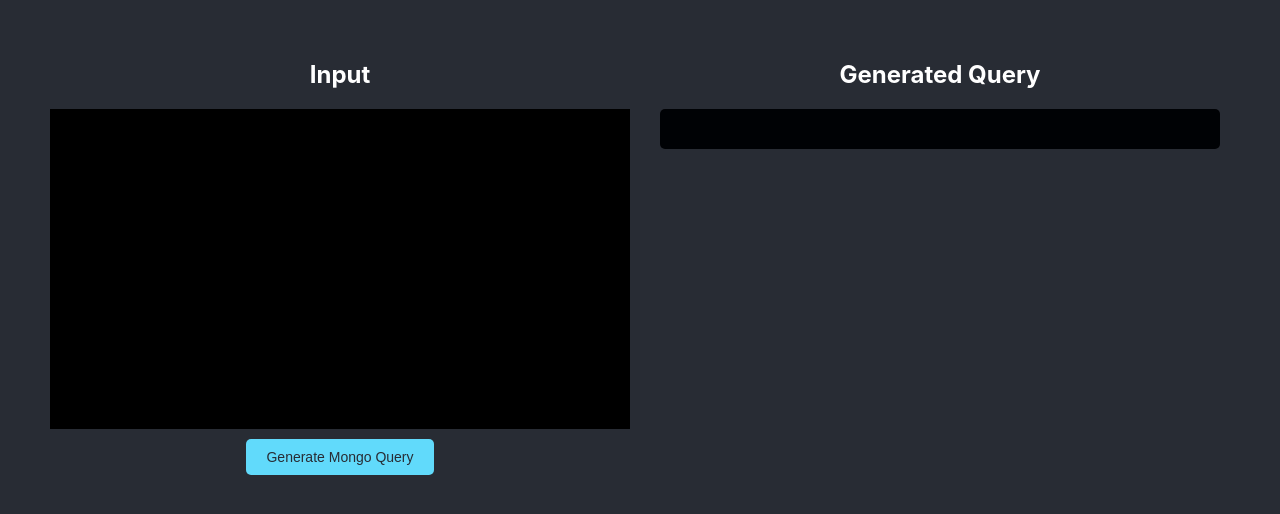
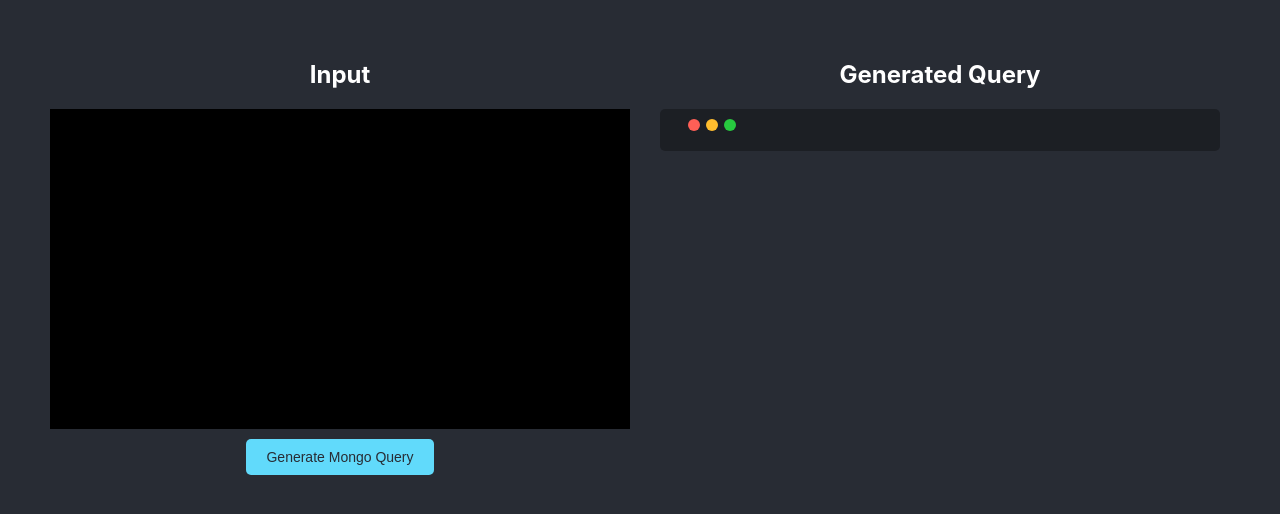
Before and after one commit to ektedar/query-generator, a React (Create React App) app in the folder mongo-query-gen/: page / in a window 1280 px wide. Shown: the top 514 px of the page. Built offline with nearby package versions, Linux system fonts and the light colour scheme.

Commit message:
wip: updated the right model too look like a mac window

```diff
--- a/mongo-query-gen/package.json
+++ b/mongo-query-gen/package.json
@@ -6,6 +6,8 @@
     "@testing-library/jest-dom": "^5.16.5",
     "@testing-library/react": "^13.4.0",
     "@testing-library/user-event": "^13.5.0",
+    "prism-react-renderer": "^2.0.3",
+    "prismjs": "^1.29.0",
     "react": "^18.2.0",
     "react-dom": "^18.2.0",
     "react-scripts": "5.0.1",
--- a/mongo-query-gen/src/App.css
+++ b/mongo-query-gen/src/App.css
@@ -16,7 +16,7 @@ body {
 .container {
   display: flex;
   justify-content: space-evenly;
-  align-items: flex-start;
+  align-items: stretch; /* Updated to stretch the panels */
   max-width: 1200px;
   margin: 0 auto;
   padding: 20px;
@@ -88,10 +88,37 @@ button:hover {
   position: relative;
 }
 
+.title-bar {
+  display: flex;
+  align-items: center;
+  justify-content: flex-start;
+  padding-left: 8px;
+}
+
+.title-bar span {
+  display: inline-block;
+  width: 12px;
+  height: 12px;
+  margin-right: 6px;
+  border-radius: 50%;
+}
+
+.title-bar .close {
+  background-color: #ff5f56;
+}
+
+.title-bar .minimize {
+  background-color: #ffbd2e;
+}
+
+.title-bar .fullscreen {
+  background-color: #27c93f;
+}
+
 .right-panel pre {
-  background-color: #000205;
+  background-color: rgba(0, 0, 0, 0.3);
   color: #61dafb;
-  padding: 20px;
+  padding: 10px 20px 20px;
   border-radius: 5px;
   white-space: pre-wrap;
   overflow-x: auto;
@@ -99,4 +126,5 @@ button:hover {
   font-size: 19px;
   line-height: 1.5;
   max-height: 450px;
+  position: relative;
 }
--- a/mongo-query-gen/src/components/OutputPanel.js
+++ b/mongo-query-gen/src/components/OutputPanel.js
@@ -1,10 +1,17 @@
 import React from 'react';
 
-const OutputPanel = ({output}) => {
+const OutputPanel = ({ output }) => {
     return (
         <div className="right-panel">
             <h2>Generated Query</h2>
-            <pre>{output}</pre>
+            <pre>
+                <div className="title-bar">
+                    <span className="close"></span>
+                    <span className="minimize"></span>
+                    <span className="fullscreen"></span>
+                </div>
+                {output}
+            </pre>
         </div>
     );
 };
```
Also changed, not shown: 1 other file (tests, documents, lock files or other folders).
